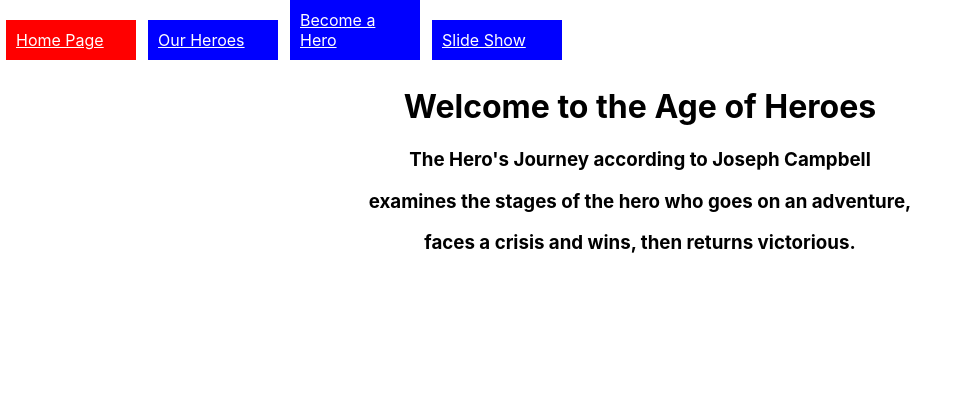
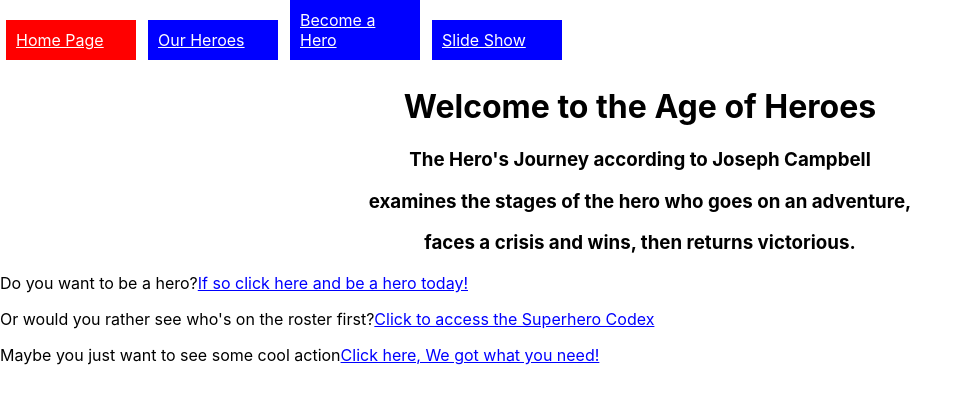
Before and after one commit to chukwuma1976/age-of-heroes, a React (Create React App) app: page / in a window 1280 px wide. Shown: the top 404 px of the page, without its empty margins (0-972 px from the left). Built offline with nearby package versions, Linux system fonts and the light colour scheme; data requests are answered from the project's data file.

Commit message:
moved fetch/GET request to App from DisplayHeroes, created a callback funcion in App to pass as props to AddHero

```diff
--- a/db.json
+++ b/db.json
@@ -188,6 +188,15 @@
       "weapons": "camoflage",
       "team": "X-men",
       "quote": "I have work to do… after a quick change!"
+    },
+    {
+      "name": "Neo",
+      "image": "",
+      "powers": "anything",
+      "weapons": "lots",
+      "team": "Justice League",
+      "quote": "I know kungfu",
+      "id": 22
     }
   ],
   "slides": [
--- a/src/components/AddHero.js
+++ b/src/components/AddHero.js
@@ -1,7 +1,7 @@
 import React from "react";
 import { useState } from "react";
 
-function AddHero ({heroesList, setHeroesList}){
+function AddHero ({addNewHero}){
 
     const [newHero, setNewHero] = useState({
         name: "",
@@ -24,8 +24,7 @@ function AddHero ({heroesList, setHeroesList}){
                 body: JSON.stringify(newHero)
             })
             .then(res=>res.json())
-            .then(hero=>setHeroesList([...heroesList, hero]))
-        console.log(heroesList)
+            .then(hero=>addNewHero(hero))
     }
     const justiceLeagueSymbol = "https://encrypted-tbn0.gstatic.com/images?q=tbn:ANd9GcTpufklrQw-B7ZuUKU5AYSCcbd8saHgbE4T4Q&usqp=CAU"
     const avengersSymbol = "https://encrypted-tbn0.gstatic.com/images?q=tbn:ANd9GcQ0g1mLUq06zSJgaJfAHSSl-5EPVcW5ePwLvg&usqp=CAU"
--- a/src/components/App.js
+++ b/src/components/App.js
@@ -1,4 +1,4 @@
-import React, {useState} from "react";
+import React, {useState, useEffect} from "react";
 import { Route, Routes } from "react-router-dom";
 import NavBar from "./NavBar";
 import AddHero from "./AddHero";
@@ -10,6 +10,16 @@ function App() {
 
   const [heroesList, setHeroesList]=useState([])
 
+  useEffect(()=>{
+    fetch("http://localhost:3000/heroes")
+    .then(res=>res.json())
+    .then(heroes=>setHeroesList(heroes))
+}, [])
+
+  function addNewHero(hero){
+    setHeroesList([...heroesList, hero])
+  }
+
   return (
     <div>
       <NavBar />
@@ -17,11 +27,11 @@ function App() {
         <Route path="/" element={<Home />} />
         <Route
           path="/displayheroes"
-          element={<DisplayHeroes heroesList={heroesList} setHeroesList={setHeroesList} />}
+          element={<DisplayHeroes heroesList={heroesList} />}
         />
         <Route
           path="/addhero"
-          element={<AddHero heroesList={heroesList} setHeroesList={setHeroesList} />}
+          element={<AddHero addNewHero={addNewHero} />}
         />
         <Route path="/slideshow" element={<SlideShow />} />
       </Routes>
--- a/src/components/DisplayHeroes.js
+++ b/src/components/DisplayHeroes.js
@@ -1,15 +1,9 @@
-import React, { useEffect, useState} from "react";
+import React, {useState} from "react";
 import HeroProfile from "./HeroProfile";
 import FindByName from "./FindByName";
 import FilterByTeam from "./FilterByTeam";
 
-function DisplayHeroes({heroesList, setHeroesList}){
-
-    useEffect(()=>{
-        fetch("http://localhost:3000/heroes")
-        .then(res=>res.json())
-        .then(heroes=>setHeroesList(heroes))
-    }, [])
+function DisplayHeroes({heroesList}){
 
     const [byName, setByName] = useState("")
     function handleFind(event){
--- a/src/components/Home.js
+++ b/src/components/Home.js
@@ -1,4 +1,5 @@
 import React from "react";
+import { NavLink} from "react-router-dom";
 
 function Home(){
     return (
@@ -7,6 +8,22 @@ function Home(){
             <h3>The Hero's Journey according to Joseph Campbell</h3>
             <h3>examines the stages of the hero who goes on an adventure,</h3>
             <h3>faces a crisis and wins, then returns victorious.</h3>
+
+            <p>Do you want to be a hero?
+                <NavLink to="/addhero" style={{color: 'blue'}}>
+                    If so click here and be a hero today!
+                </NavLink>
+            </p>
+            <p>Or would you rather see who's on the roster first?
+                <NavLink to="/displayheroes" style={{color: 'blue'}}>
+                Click to access the Superhero Codex
+                </NavLink>
+            </p>
+            <p>Maybe you just want to see some cool action
+                <NavLink to="/slideshow" style={{color: 'blue'}} >
+                    Click here, We got what you need!
+                </NavLink>
+            </p>
         </div>
         )
 }
```
